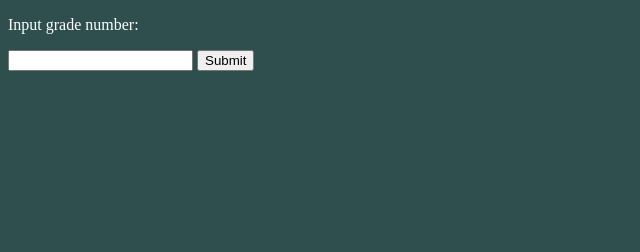
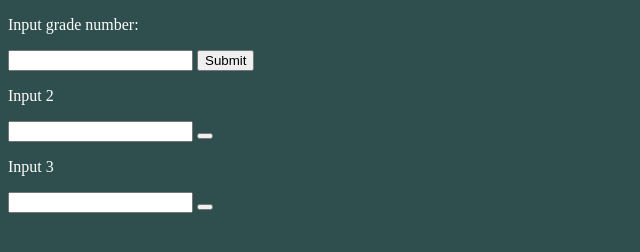
Before and after one commit to vinedsel/grader, a plain HTML site: page index.html in a window 1280 px wide. Shown: the whole page, without its empty margins (0-640 px from the left). Drawn offline with Linux system fonts and the light colour scheme.

Commit message:
added two additional inputs

```diff
--- a/index.html
+++ b/index.html
@@ -12,6 +12,16 @@
   <input type="text" id="gradeValue" value="">
   <button type="button" id="grdButton" onclick="grader()">Submit</button>
   <script src="app.js"></script>
+
+  <p>Input 2</p>
+  <input type="text" name="" value="">
+  <button type="button" id="button"></button>
+  <script src="app.js"></script>
+
+  <p>Input 3</p>
+  <input type="text" name="" value="">
+  <button type="button" name="button"></button>
+  <script src="app.js"></script>
 </body>
 
 </html>
```
